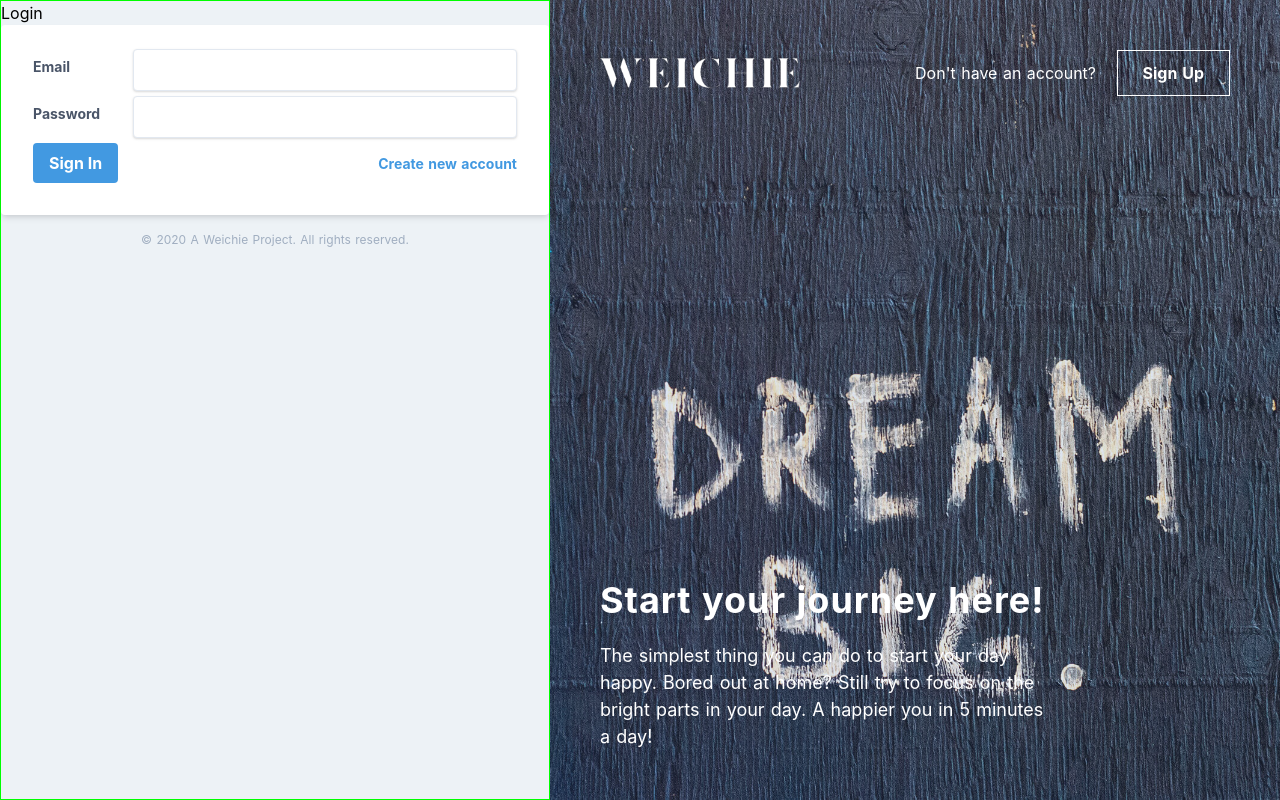
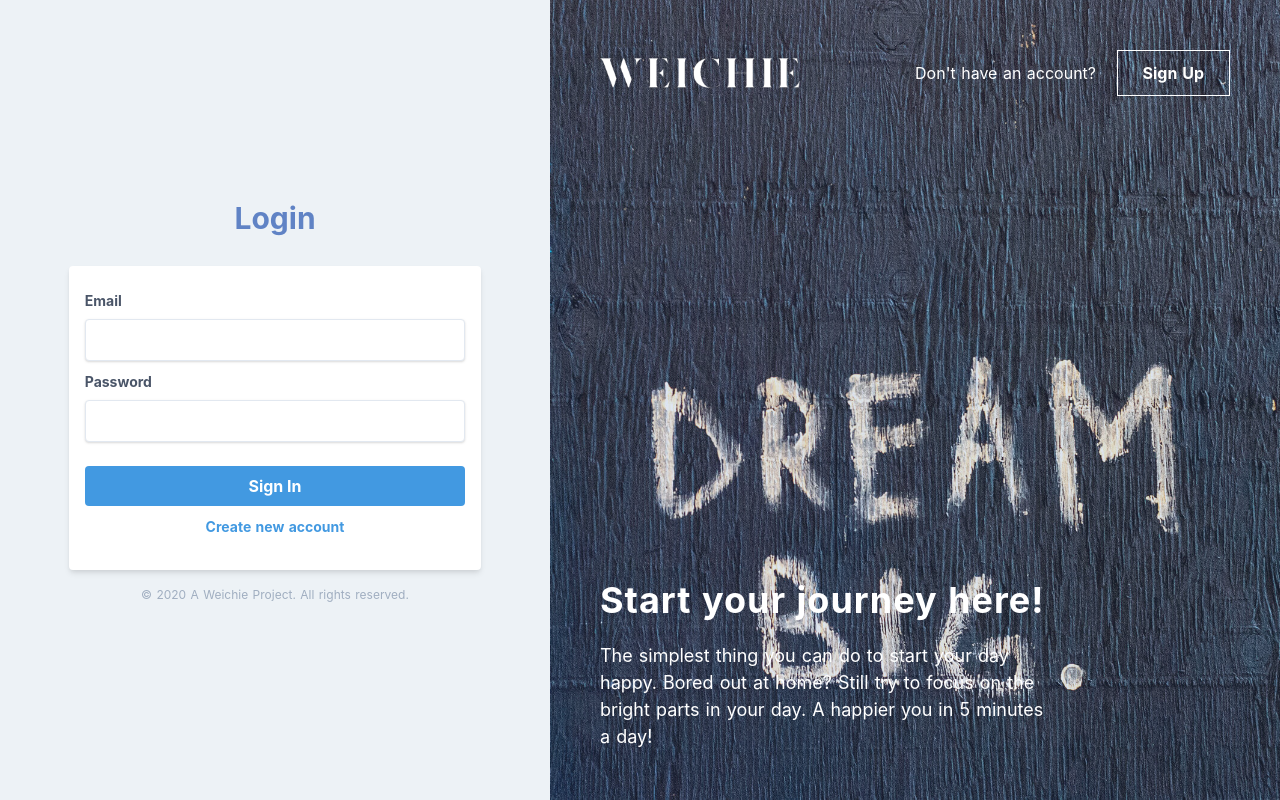
Before and after one commit to weichie/journal, a Nuxt app: page /login in a window 1280 px wide. Built offline with nearby package versions, Linux system fonts and the light colour scheme.

Commit message:
Authentication pages & journal design updates

```diff
--- a/assets/css/components/_journal.scss
+++ b/assets/css/components/_journal.scss
@@ -24,3 +24,29 @@
     display: block;
   }
 }
+
+.journal-wrapper {
+  @apply mt-8;
+}
+
+.journal-item {
+  &:first-child .inner    {@apply border-t;}
+
+  .inner {
+    @apply border-r border-b border-l border-gray-400 p-4;
+    background: $white;
+  }
+
+  p {
+    @apply text-sm text-gray-600 flex items-center mb-3;
+  }
+
+  .items {
+    list-style-type: disc;
+    padding-left: 20px;
+
+    li {
+      margin-bottom: 5px;
+    }
+  }
+}
--- a/assets/css/globals/_buttons.scss
+++ b/assets/css/globals/_buttons.scss
@@ -12,3 +12,20 @@
     background-color: lighten($blue, 10%);
   }
 }
+
+.btn-blue {
+  @apply block bg-blue-500 text-white font-bold py-2 px-4 rounded outline-none mb-2;
+  width: 100%;
+
+  &:hover {
+    @apply bg-blue-700;
+  }
+}
+
+.btn-link {
+  @apply font-bold text-sm text-blue-500;
+
+  &:hover {
+    @apply text-blue-800;
+  }
+}
--- a/assets/css/globals/_forms.scss
+++ b/assets/css/globals/_forms.scss
@@ -3,14 +3,11 @@ form.add-journal {
   max-width: 500px;
 }
 form.auth-form {
-  @apply bg-white shadow-md rounded px-8 pt-6 pb-8 mb-4;
-  border: 2px solid lime;
+  @apply bg-white shadow-md rounded px-4 pt-6 pb-8 mb-4;
 }
 
 .input-row {
-  display: flex;
-  align-items: center;
-  margin-bottom: 5px;
+  margin-bottom: 10px;
 
   &.full    {width: 100%;}
   &.semi    {width: 75%;}
@@ -28,7 +25,6 @@ form.auth-form {
 
   label {
     @apply block text-gray-700 text-sm font-bold mb-2;
-    min-width: 100px;
     padding: 0;
   }
 
@@ -42,3 +38,7 @@ form.auth-form {
     }
   }
 }
+
+.form-buttons {
+  @apply mt-6 text-center;
+}
--- a/assets/css/pages/_authentication.scss
+++ b/assets/css/pages/_authentication.scss
@@ -1,3 +1,7 @@
+.auth-wrapper {
+  width: 75%;
+}
+
 .login {
   width: 100%;
   display: flex;
@@ -13,10 +17,19 @@
 
   .content {
     width: 550px;
-    border: 1px solid lime;
     position: relative;
     z-index: 10;
     background: $bg;
+    display: flex;
+    align-items: center;
+
+    h1 {
+      @apply text-center;
+      font-weight: 700;
+      font-size: 30px;
+      color: $blue;
+      margin-bottom: 25px;
+    }
 
     @media (max-width: 1250px) {
       width: 450px;
--- a/components/journalItem.vue
+++ b/components/journalItem.vue
@@ -1,14 +1,19 @@
 <template>
-  <li>
-    <div class="date">
-      <strong>{{ item.createdAt | dayMonth}}</strong>
+  <div class="journal-item">
+    <div class="inner">
+      <p>
+        <svg class="fill-current text-gray-500 w-3 h-3 mr-2" xmlns="http://www.w3.org/2000/svg" viewBox="0 0 20 20">
+          <path d="M4 8V6a6 6 0 1 1 12 0v2h1a2 2 0 0 1 2 2v8a2 2 0 0 1-2 2H3a2 2 0 0 1-2-2v-8c0-1.1.9-2 2-2h1zm5 6.73V17h2v-2.27a2 2 0 1 0-2 0zM7 6v2h6V6a3 3 0 0 0-6 0z" />
+        </svg>
+        {{ item.createdAt | dayMonth}} | {{ item.journalId }}
+      </p>
+      <ul class="items">
+        <li>{{ item.body.item_1 }}</li>
+        <li>{{ item.body.item_2 }}</li>
+        <li>{{ item.body.item_3 }}</li>
+      </ul>
     </div>
-    <div class="items">
-      <span>{{ item.body.item_1 }}</span>
-      <span>{{ item.body.item_2 }}</span>
-      <span>{{ item.body.item_3 }}</span>
-    </div>
-  </li>
+  </div>
 </template>
 
 <script>
@@ -16,6 +21,9 @@ export default {
   name: 'journalItem',
   props: {
     item: Object
+  },
+  mounted() {
+    console.log(this.item.journalId);
   }
 }
 </script>
--- a/pages/index.vue
+++ b/pages/index.vue
@@ -8,12 +8,12 @@
 
       <addJournalForm :allowpost="newestJournal !== today" />
 
-      <ul v-if="allJournals" class="journal-list">
+      <div v-if="allJournals" class="journal-wrapper">
         <journalItem
           v-for="(journal, key) in allJournals"
           :key="'journal-' + key"
           :item="journal" />
-      </ul>
+      </div>
 
       <nuxt-link v-if="limit <= allJournals.length" to="/archive" class="btn btn-primary">View journal archive</nuxt-link>
     </div>
--- a/pages/login.vue
+++ b/pages/login.vue
@@ -3,20 +3,20 @@
     <div class="content">
       <div class="auth-wrapper mx-auto">
         <h1>Login</h1>
-        <form action="" @submit.prevent="handleSubmit()" class="bg-white shadow-md rounded px-8 pt-6 pb-8 mb-4">
-          <div class="input-row full mb-4">
+        <form action="" @submit.prevent="handleSubmit()" class="auth-form">
+          <div class="input-row">
             <label for="email">Email</label>
             <input type="email" id="email" v-model="email" />
           </div>
-          <div class="input-row full mb-4">
+          <div class="input-row">
             <label for="password">Password</label>
             <input type="password" id="password" v-model="password" />
           </div>
-          <div class="flex items-center justify-between">
-            <button class="bg-blue-500 hover:bg-blue-700 text-white font-bold py-2 px-4 rounded focus:outline-none focus:shadow-outline" type="submit">
+          <div class="form-buttons">
+            <button class="btn-blue" type="submit">
               Sign In
             </button>
-            <nuxt-link to="/signup" class="inline-block align-baseline font-bold text-sm text-blue-500 hover:text-blue-800">
+            <nuxt-link to="/signup" class="btn-link">
               Create new account
             </nuxt-link>
           </div>
--- a/pages/signup.vue
+++ b/pages/signup.vue
@@ -20,12 +20,12 @@
             <label for="confirmPassword">Confirm Password</label>
             <input type="password" id="confirmPassword" v-model="confirmPassword" />
           </div>
-          <div class="flex items-center justify-between">
-            <button class="bg-blue-500 hover:bg-blue-700 text-white font-bold py-2 px-4 rounded focus:outline-none focus:shadow-outline" type="submit">
+          <div class="form-buttons">
+            <button class="btn-blue" type="submit">
               Create account
             </button>
-            <nuxt-link to="/login" class="inline-block align-baseline font-bold text-sm text-blue-500 hover:text-blue-800">
-              Already have an account?
+            <nuxt-link to="/login" class="btn-link">
+              Already have an accont?
             </nuxt-link>
           </div>
         </form>
```
